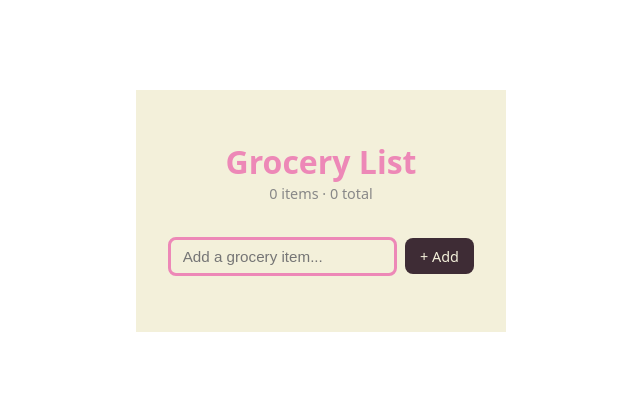
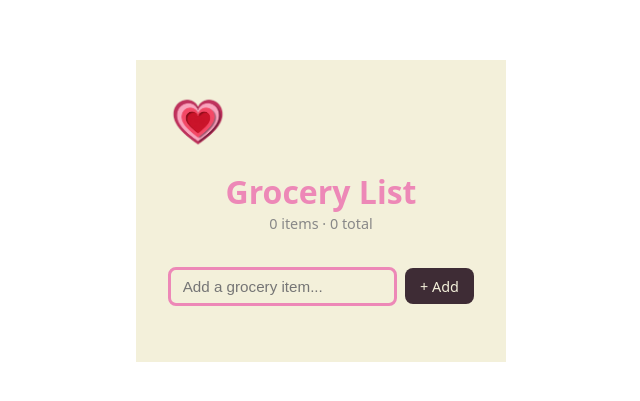
Before and after one commit to ibowers27/grocery-list-react, a React (Vite) app in the folder grocery-list/: page / in a window 1280 px wide. Shown: the part 189-590 px from the top of the page, without its empty margins (319-959 px from the left). Built offline with nearby package versions, Linux system fonts and the light colour scheme.

Commit message:
Added Heart Icon for Logo

```diff
--- a/grocery-list/index.html
+++ b/grocery-list/index.html
@@ -2,7 +2,7 @@
 <html lang="en">
   <head>
     <meta charset="UTF-8" />
-    <link rel="icon" type="image/svg+xml" href="/vite.svg" />
+    <link rel="icon" type="image/png" href="/grocery-list-icon.png" />
     <meta name="viewport" content="width=device-width, initial-scale=1.0" />
     <title>grocery-list</title>
   </head>
--- a/grocery-list/src/App.jsx
+++ b/grocery-list/src/App.jsx
@@ -1,6 +1,7 @@
 import { useState } from 'react'
 import './App.css';
 import GroceryItem from './components/GroceryItem';
+import groceryIcon from './assets/grocery-list-icon.png';
 
 function App() {
   const [items, setItems] = useState([]);
@@ -37,6 +38,7 @@ function App() {
 
   return (
     <>
+    <img src={groceryIcon} alt="Grocery list icon" style={{ width: 60, height: 60, borderRadius: 8 }} />
     <h1>Grocery List</h1>
     <p>{items.length} item{items.length !== 1 ? 's' : ''} · {totalCount} total</p>
 
```
Also changed, not shown: grocery-list/src/assets/grocery-list-icon.png (added).
